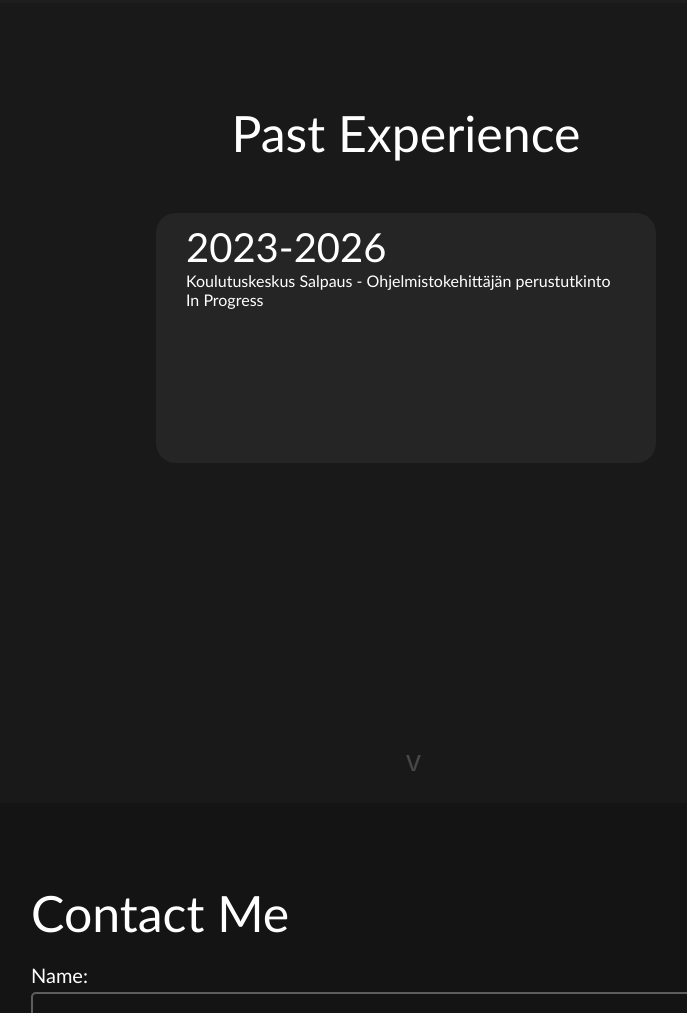
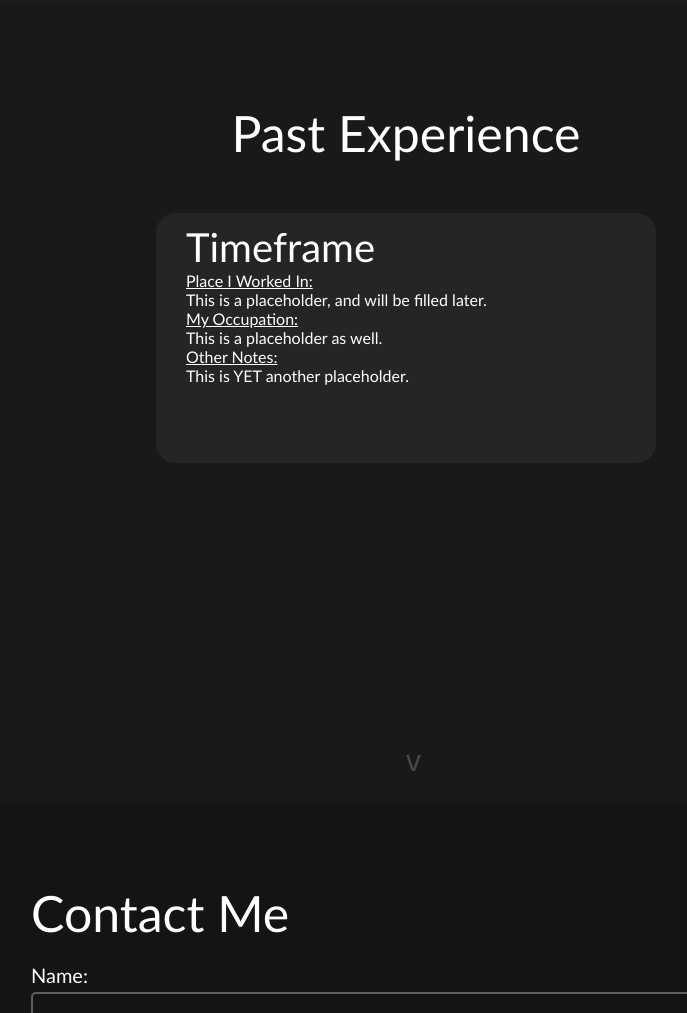
Before and after one commit to TobyAxel/tobyaxel.github.io, a plain HTML site: page index.html in a window 1280 px wide. Shown: the part 1597-2610 px from the top of the page, without its empty margins (234-921 px from the left). Drawn offline with Linux system fonts and the light colour scheme.

```diff
--- a/css/style.css
+++ b/css/style.css
@@ -217,6 +217,10 @@ header nav a.selected {
 .timeframe_content {
     font-weight: 100;
     margin-left: 30px;
+}
+
+.timeframe_content_title {
+    text-decoration: underline;
 }
 
 /* screen4 */
--- a/index.html
+++ b/index.html
@@ -73,9 +73,15 @@
                 <div class="screen3_title">Past Experience</div>
                 <div class="timeframe_holder">
                     <div class="timeframe">
-                        <div class="timeframe_title">2023-2026</div>
-                        <div class="timeframe_content">Koulutuskeskus Salpaus - Ohjelmistokehittäjän perustutkinto<br>
-                        In Progress</div>
+                        <div class="timeframe_title">Timeframe</div>
+                        <div class="timeframe_content">
+                            <span class="timeframe_content_title">Place I Worked In:</span><br>
+                            This is a placeholder, and will be filled later.<br>
+                            <span class="timeframe_content_title">My Occupation:</span><br>
+                            This is a placeholder as well.<br>
+                            <span class="timeframe_content_title">Other Notes:</span><br>
+                            This is YET another placeholder.<br>
+                    </div>
                     </div>
                 </div>
 
```
